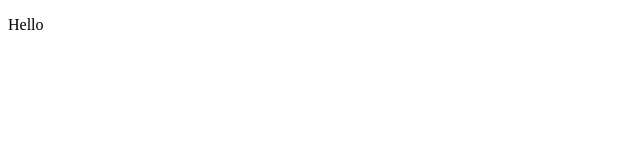
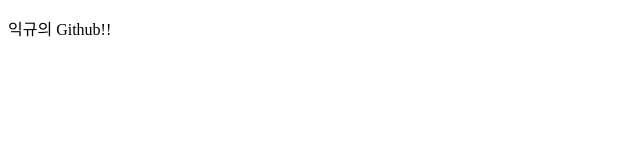
Before and after one commit to ickkou/main, a plain HTML site: page index.html in a window 1280 px wide. Shown: the full height of the page, 0-640 px from the left. Drawn offline with Linux system fonts and the light colour scheme.

Commit message:
Update index.html
익규의 홈페이지

```diff
--- a/index.html
+++ b/index.html
@@ -7,6 +7,6 @@
 	<title>Portfolio</title>
 </head>
 <body>
-  <p>Hello</p>
+  <p>익규의 Github!!</p>
 </body>
 </html>
```
